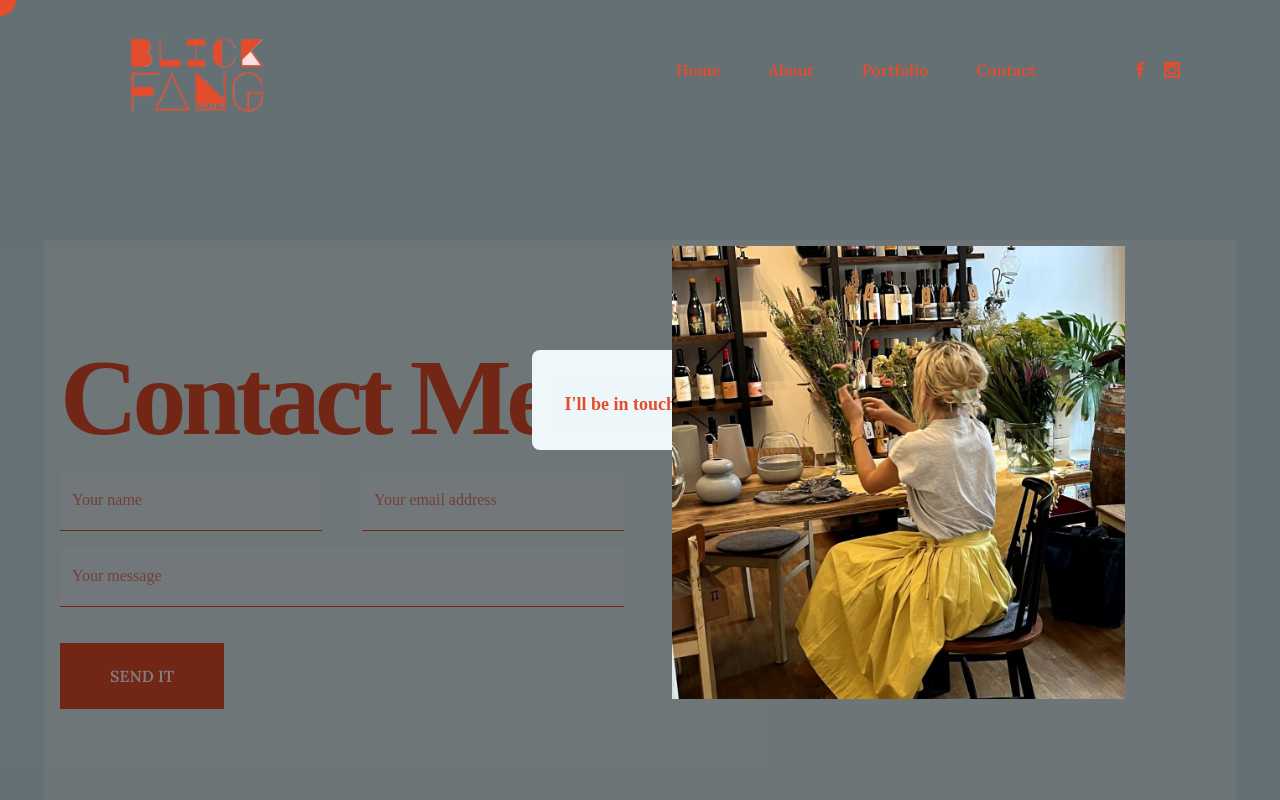
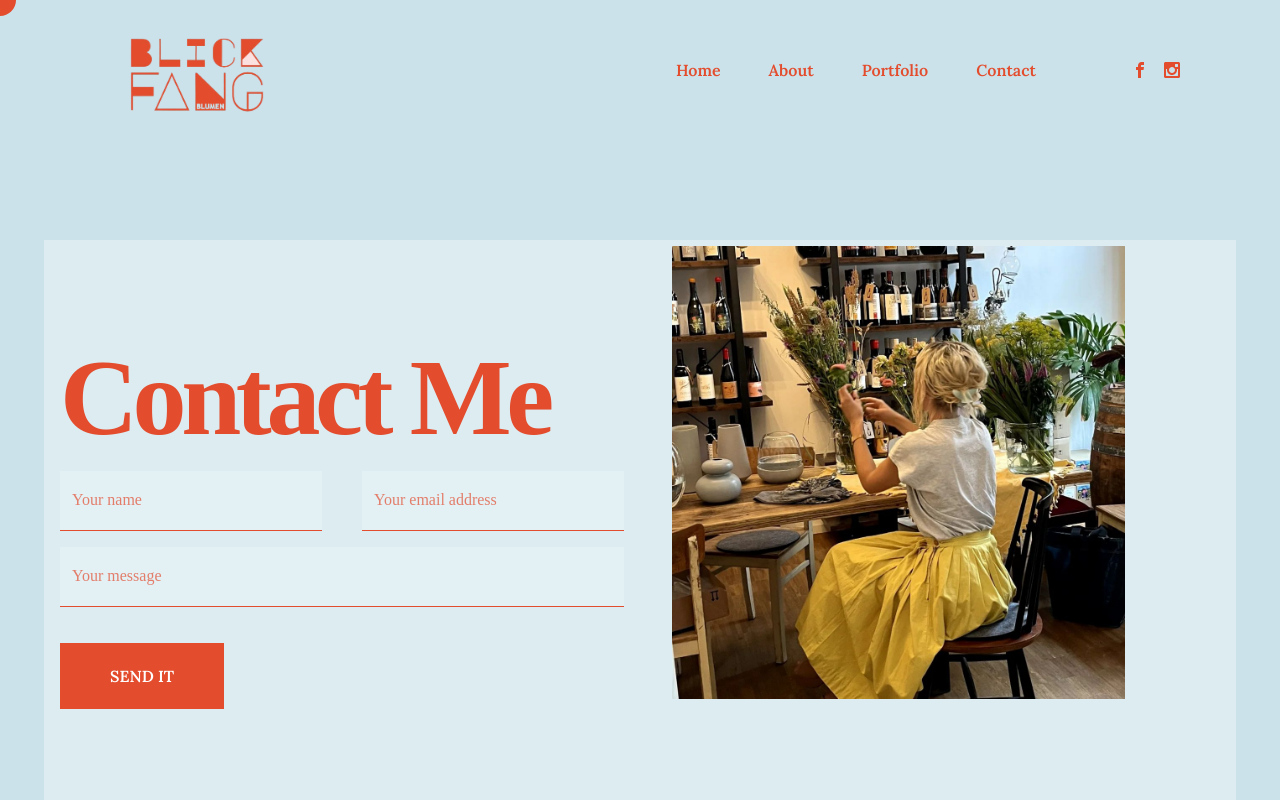
Before and after one commit to acz1992/blickfang-blumen, a React (Vite) app: page /contact in a window 1280 px wide. Built offline with nearby package versions, Linux system fonts and the light colour scheme; a web font is replaced by a local one.

Commit message:
change emailSubmitted default back to false

```diff
--- a/src/components/ContactForm.tsx
+++ b/src/components/ContactForm.tsx
@@ -3,7 +3,7 @@ import emailjs from "@emailjs/browser";
 
 const ContactForm = () => {
 	const form = useRef<HTMLFormElement>(null);
-	const [emailSubmitted, setEmailSubmitted] = useState(true);
+	const [emailSubmitted, setEmailSubmitted] = useState(false);
 
 	const [formData, setFormData] = useState({
 		name: "",
```
